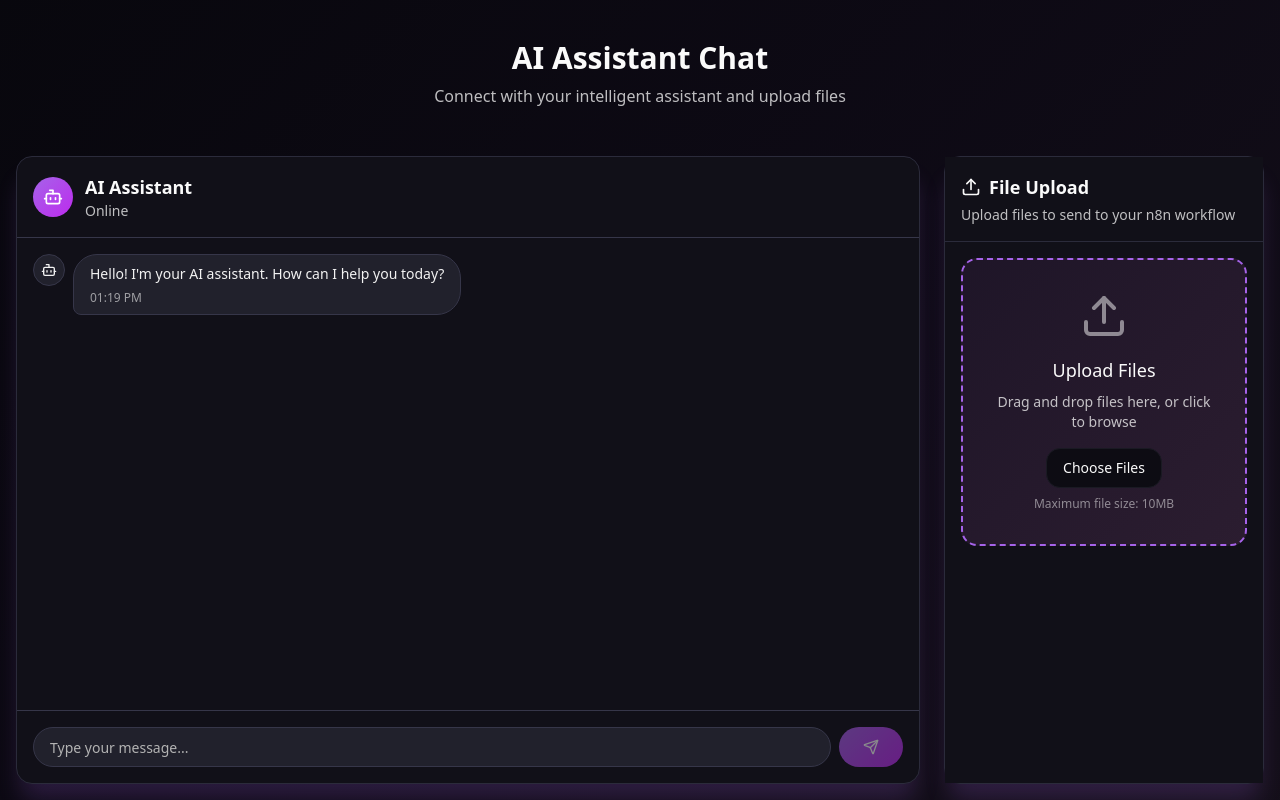
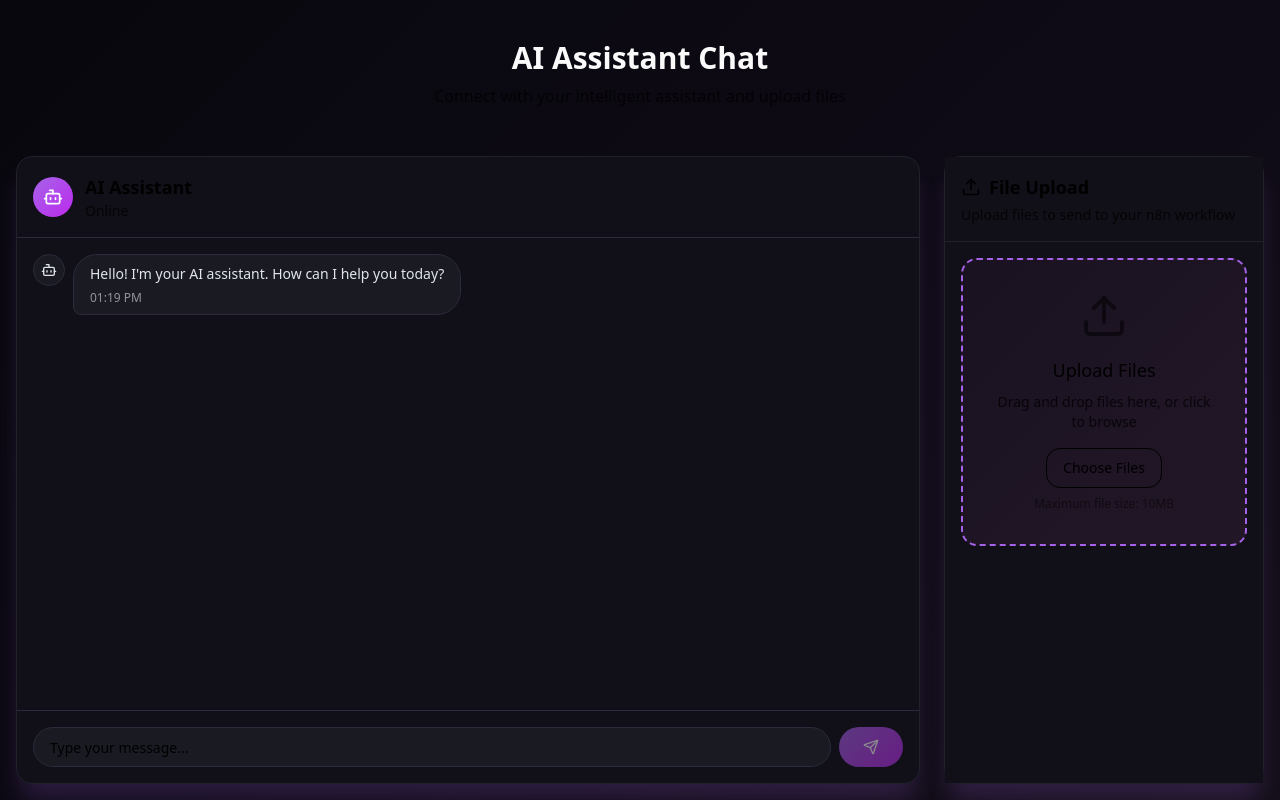
Before and after one commit to Raziq-Mukadam/agent-dialogue-panel, a React (Vite) app: page / in a window 1280 px wide. Built offline with nearby package versions, Linux system fonts and the light colour scheme.

Commit message:
Reverted to commit b51df09c18ff2c076517fa25dea5f2524ebec5cb

```diff
--- a/src/index.css
+++ b/src/index.css
@@ -6,43 +6,26 @@
 
 @layer base {
   :root {
-    /* Base colors for shadcn components */
-    --background: 248 24% 6%;
-    --foreground: 0 0% 98%;
-    --card: 248 20% 8%;
-    --card-foreground: 0 0% 95%;
-    --popover: 248 20% 8%;
-    --popover-foreground: 0 0% 95%;
-    --primary: 270 75% 65%;
-    --primary-foreground: 0 0% 100%;
-    --secondary: 240 15% 12%;
-    --secondary-foreground: 0 0% 90%;
-    --muted: 240 15% 15%;
-    --muted-foreground: 0 0% 70%;
-    --accent: 270 30% 20%;
-    --accent-foreground: 0 0% 95%;
-    --destructive: 0 84% 60%;
-    --destructive-foreground: 0 0% 98%;
-    --border: 240 15% 20%;
-    --input: 240 15% 12%;
-    --ring: 270 75% 65%;
+    /* Main Background */
+    --background: hsl(248, 24%, 6%);
+    --foreground: hsl(0, 0%, 98%);
 
-    /* Custom theme colors */
+    /* Chat Colors */
     --chat-bg: hsl(248, 20%, 8%);
     --user-bubble: linear-gradient(135deg, hsl(270, 75%, 65%), hsl(285, 85%, 55%));
-    --bot-bubble: hsl(240, 15%, 15%);
+    --bot-bubble: hsl(240, 15%, 12%);
     --user-text: hsl(0, 0%, 100%);
-    --bot-text: hsl(0, 0%, 95%);
+    --bot-text: hsl(210, 20%, 90%);
 
     /* File Panel */
     --panel-bg: hsl(248, 20%, 8%);
-    --panel-border: hsl(240, 15%, 20%);
-    --upload-zone: linear-gradient(135deg, hsl(270, 30%, 12%), hsl(285, 25%, 15%));
+    --panel-border: hsl(240, 15%, 15%);
+    --upload-zone: linear-gradient(135deg, hsl(270, 30%, 10%), hsl(285, 25%, 12%));
     --upload-border: hsl(270, 75%, 65%);
 
     /* UI Elements */
-    --input-bg: hsl(240, 15%, 15%);
-    --input-border: hsl(240, 15%, 25%);
+    --input-bg: hsl(240, 15%, 12%);
+    --input-border: hsl(240, 15%, 20%);
     --input-focus: hsl(270, 75%, 65%);
     --button-primary: linear-gradient(135deg, hsl(270, 75%, 65%), hsl(285, 85%, 55%));
     --button-hover: linear-gradient(135deg, hsl(285, 85%, 55%), hsl(300, 90%, 50%));
@@ -50,15 +33,10 @@
     --shadow-lg: 0 20px 25px -5px hsla(270, 75%, 65%, 0.2);
 
     /* Status Colors */
-    --success: hsl(142, 76%, 50%);
+    --success: hsl(142, 76%, 36%);
     --warning: hsl(38, 92%, 50%);
     --error: hsl(0, 84%, 60%);
     --loading: hsl(270, 75%, 65%);
-
-    /* Text Colors */
-    --text-primary: hsl(0, 0%, 98%);
-    --text-secondary: hsl(0, 0%, 85%);
-    --text-muted: hsl(0, 0%, 70%);
 
     /* Glow Effects */
     --glow-primary: 0 0 20px hsla(270, 75%, 65%, 0.5);
@@ -200,31 +178,5 @@
 
   body {
     @apply bg-background text-foreground;
-    color: var(--text-primary);
-  }
-
-  /* Ensure all text elements have proper contrast */
-  h1, h2, h3, h4, h5, h6 {
-    color: var(--text-primary);
-  }
-
-  p, span, div {
-    color: inherit;
-  }
-
-  /* Input styling */
-  input, textarea {
-    background: var(--input-bg) !important;
-    border-color: var(--input-border) !important;
-    color: var(--text-primary) !important;
-  }
-
-  input::placeholder, textarea::placeholder {
-    color: var(--text-muted) !important;
-  }
-
-  /* Button text visibility */
-  button {
-    color: var(--text-primary);
   }
 }
```
